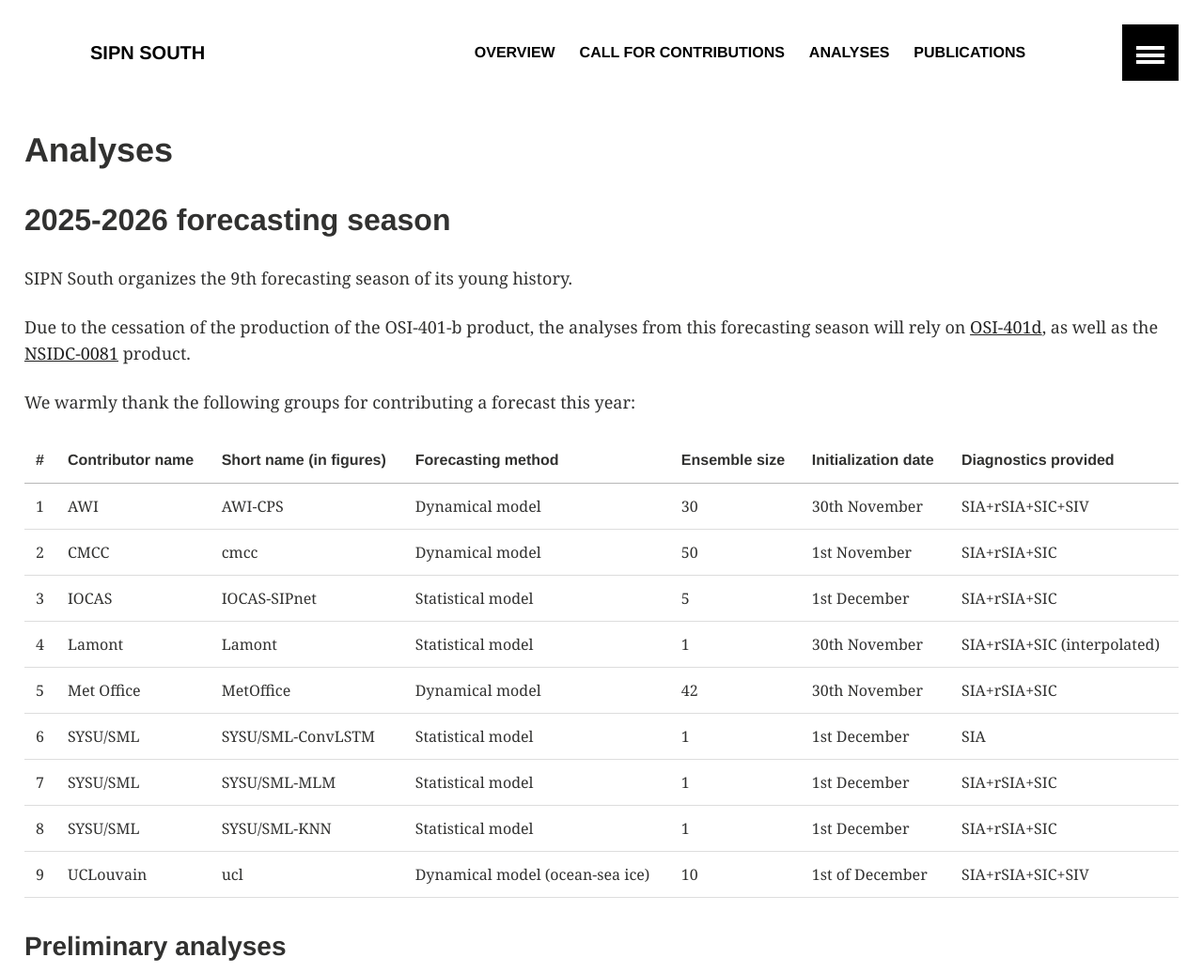
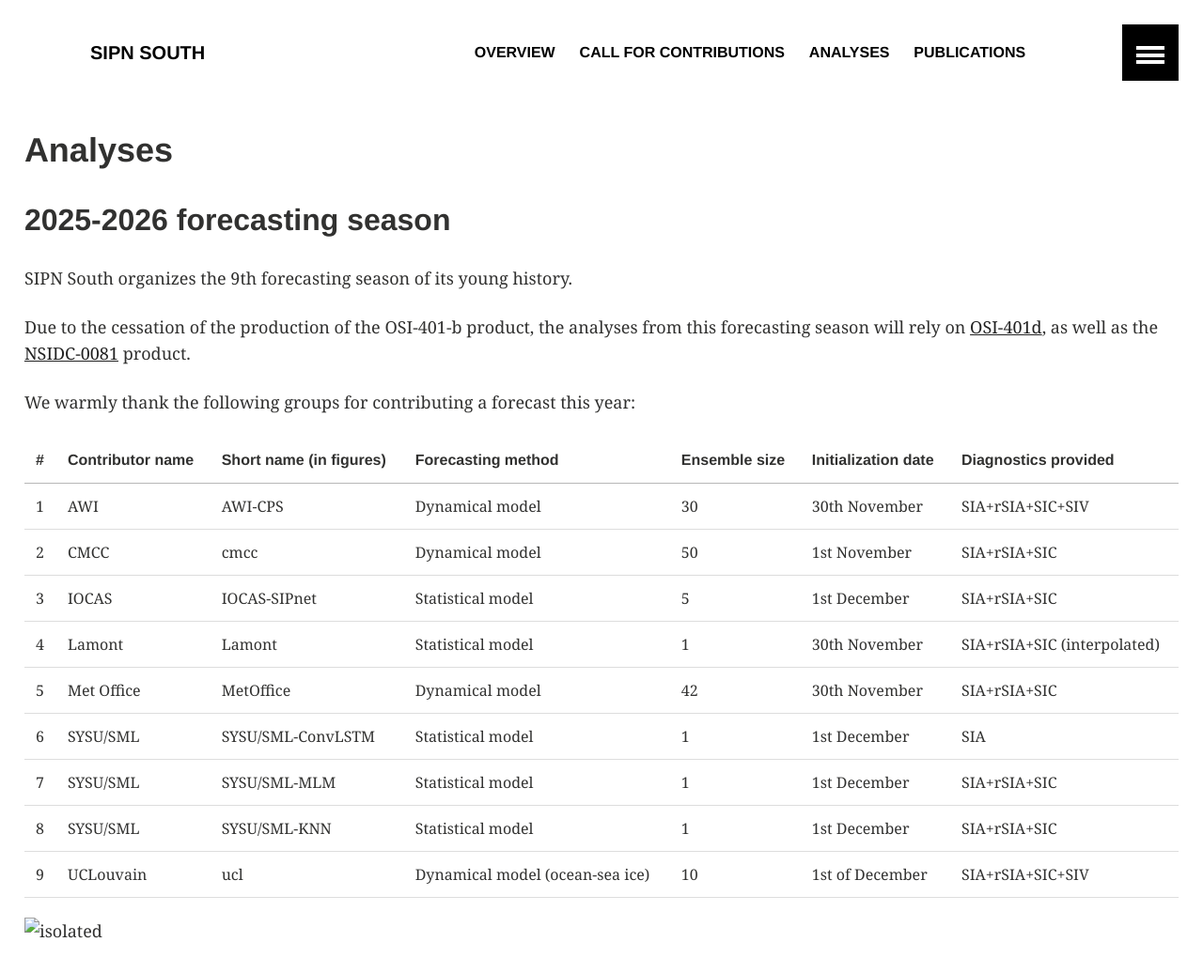
Before and after one commit to fmassonn/sipn-south.github.io, a Jekyll site: the page built from analyses.md, in a window 1280 px wide. Shown: the top 1036 px of the page at 94% size. Built offline with Jekyll 4.4.1, drawn with Linux system fonts in a browser that asks for light colours; our own code applies the rules of GitHub Pages for plain Markdown files; grey boxes are pictures that could not be loaded.

Commit message:
Update analyses.md

```diff
--- a/analyses.md
+++ b/analyses.md
@@ -21,6 +21,10 @@ We warmly thank the following groups for contributing a forecast this year:
 | 9 | UCLouvain        | ucl                     | Dynamical model (ocean-sea ice) | 10             | 1st of December     | SIA+rSIA+SIC+SIV            |
 
 
+<img src="./pics/fig2_paper.png" alt="isolated" width="200"/>
+
 ### Preliminary analyses
 
-<img src=".png" alt="isolated" width="200"/>
+
+<img src="./pics/fig1.png" alt="isolated" width="200"/>
+<img src="./pics/fig2.png" alt="isolated" width="200"/>
```
